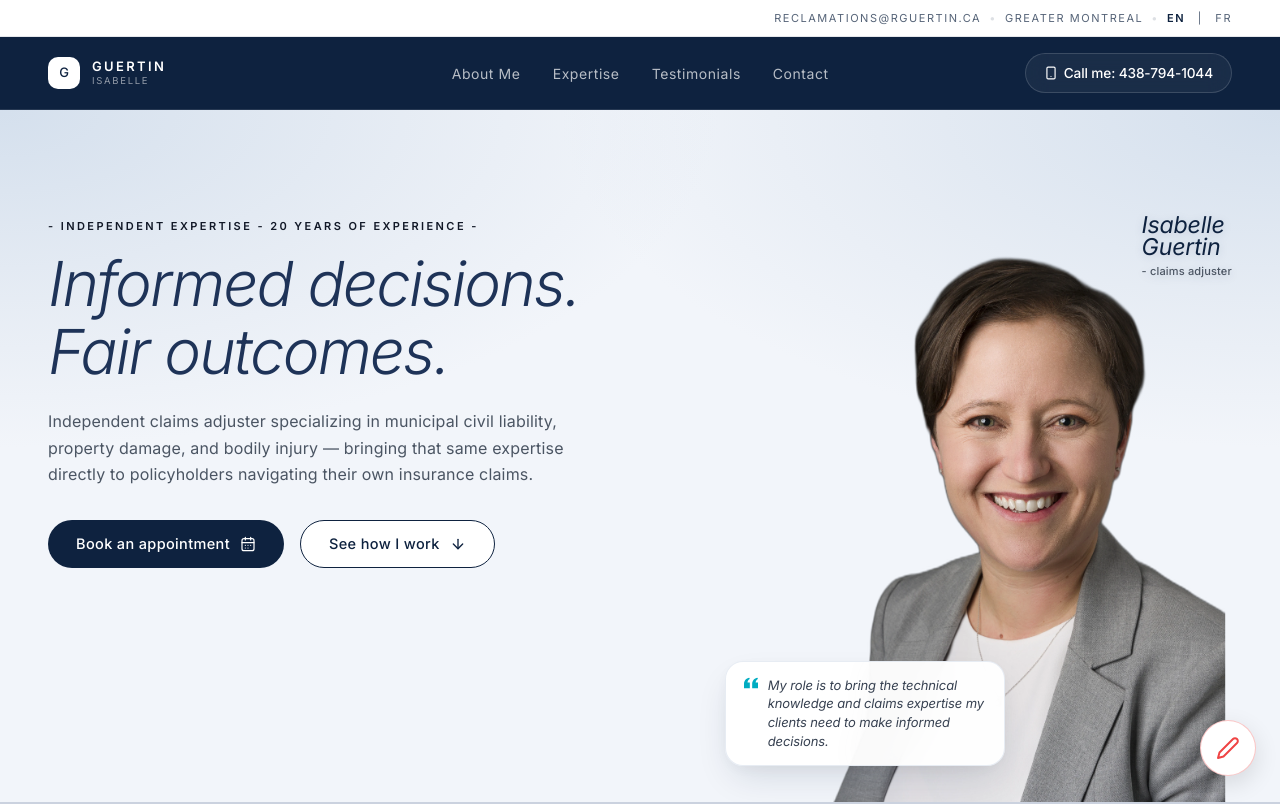
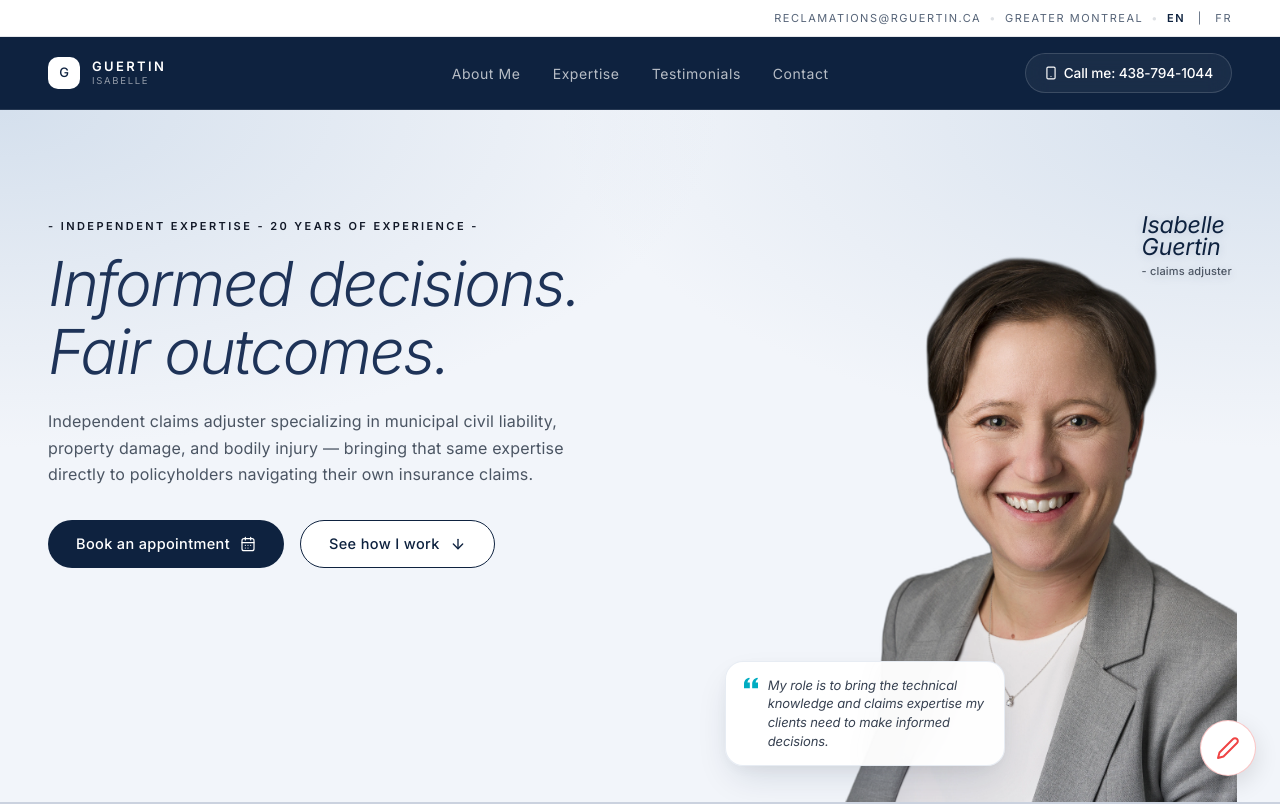
Before and after one commit to Irene2828/ClaimsExpert, a React (Vite) app: page / in a window 1280 px wide. Shown: the top 804 px of the page. Built offline with nearby package versions, Linux system fonts and the light colour scheme; a web font is replaced by a local one.

Commit message:
Shift hero portrait image 3% more to the right on desktops (total 13%) keeping quote frame stationary

```diff
--- a/src/index.css
+++ b/src/index.css
@@ -2796,6 +2796,6 @@ body { margin: 0; }
 
 @media (min-width: 1024px) {
   html body .hero-portrait-img {
-    transform: translate(10%, 36px) !important;
+    transform: translate(13%, 36px) !important;
   }
 }
```
